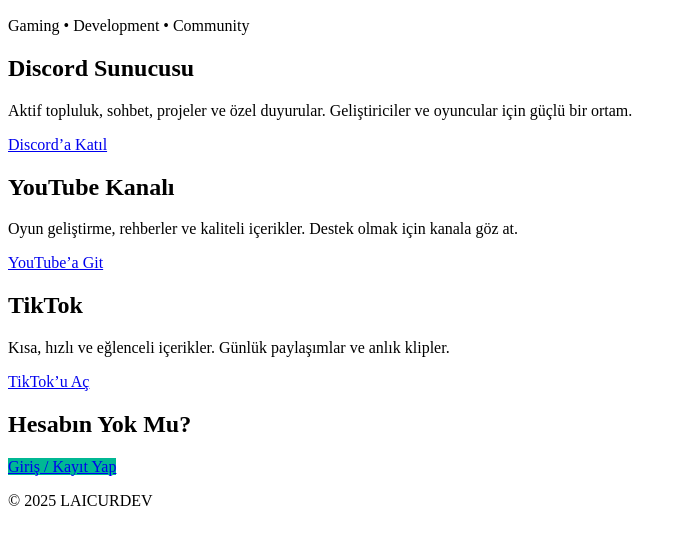
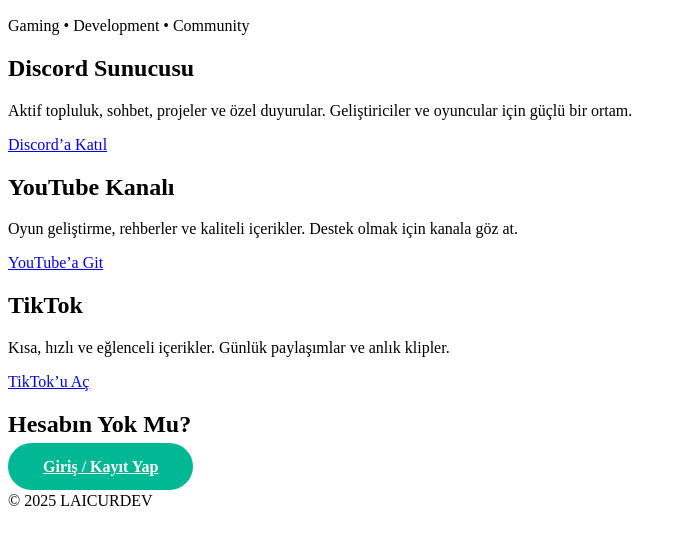
Before and after one commit to laicurdev/tanitim, a plain HTML site: page index.html in a window 1280 px wide. Shown: the part 76-620 px from the top of the page, without its empty margins (0-682 px from the left). Drawn offline with Linux system fonts and the light colour scheme.

Commit message:
index.html

```diff
--- a/index.html
+++ b/index.html
@@ -59,7 +59,7 @@
 <section class="section reveal">
   <div class="content">
     <h2>Hesabın Yok Mu?</h2>
-    <a href="login.html" class="btn" style="background:#00b894;">Giriş / Kayıt Yap</a>
+    <a href="login.html" class="btn" style="background:#00b894; color:white; font-weight:600; padding:15px 35px; border-radius:50px;">Giriş / Kayıt Yap</a>
   </div>
 </section>
 
```
